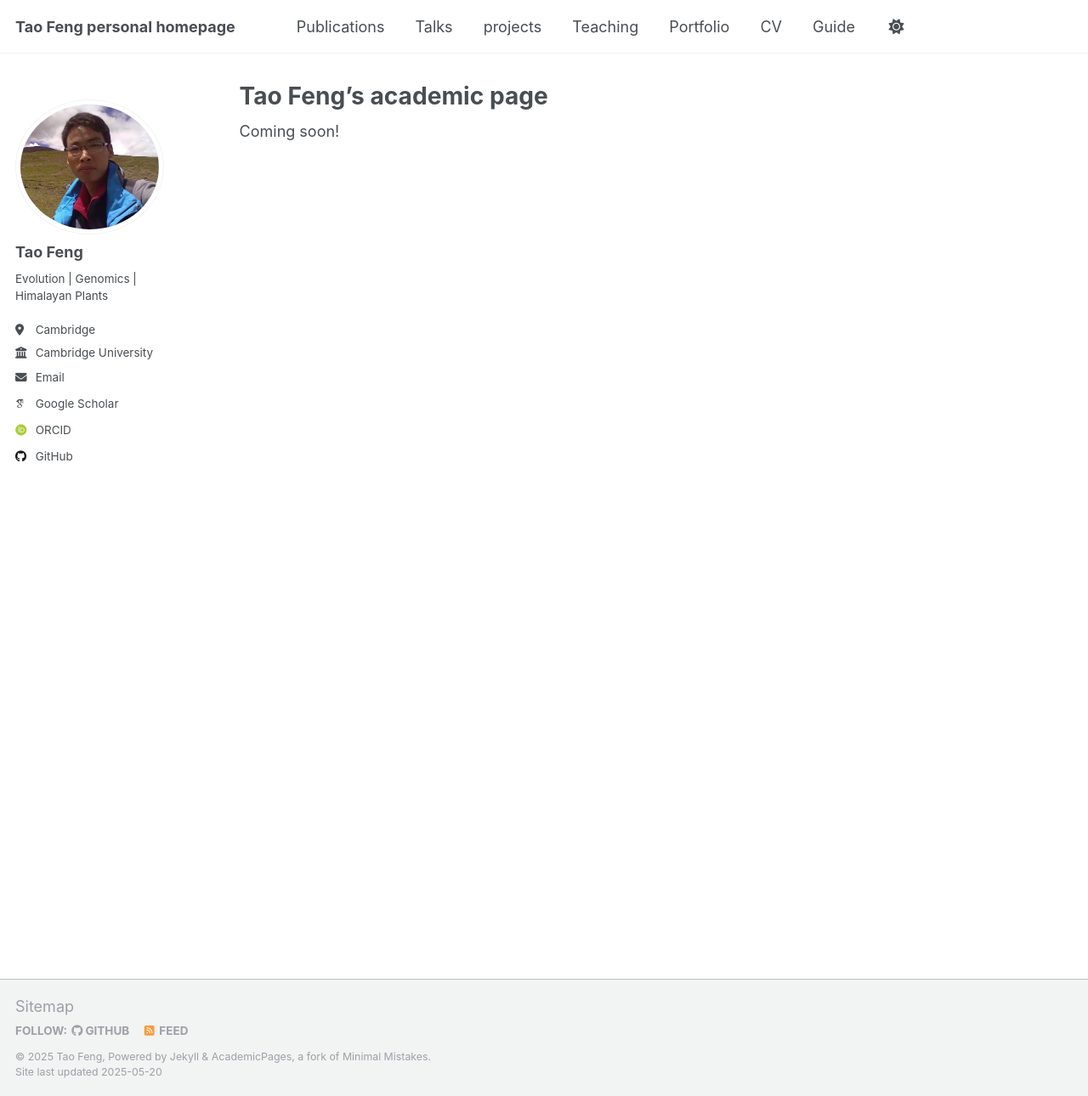
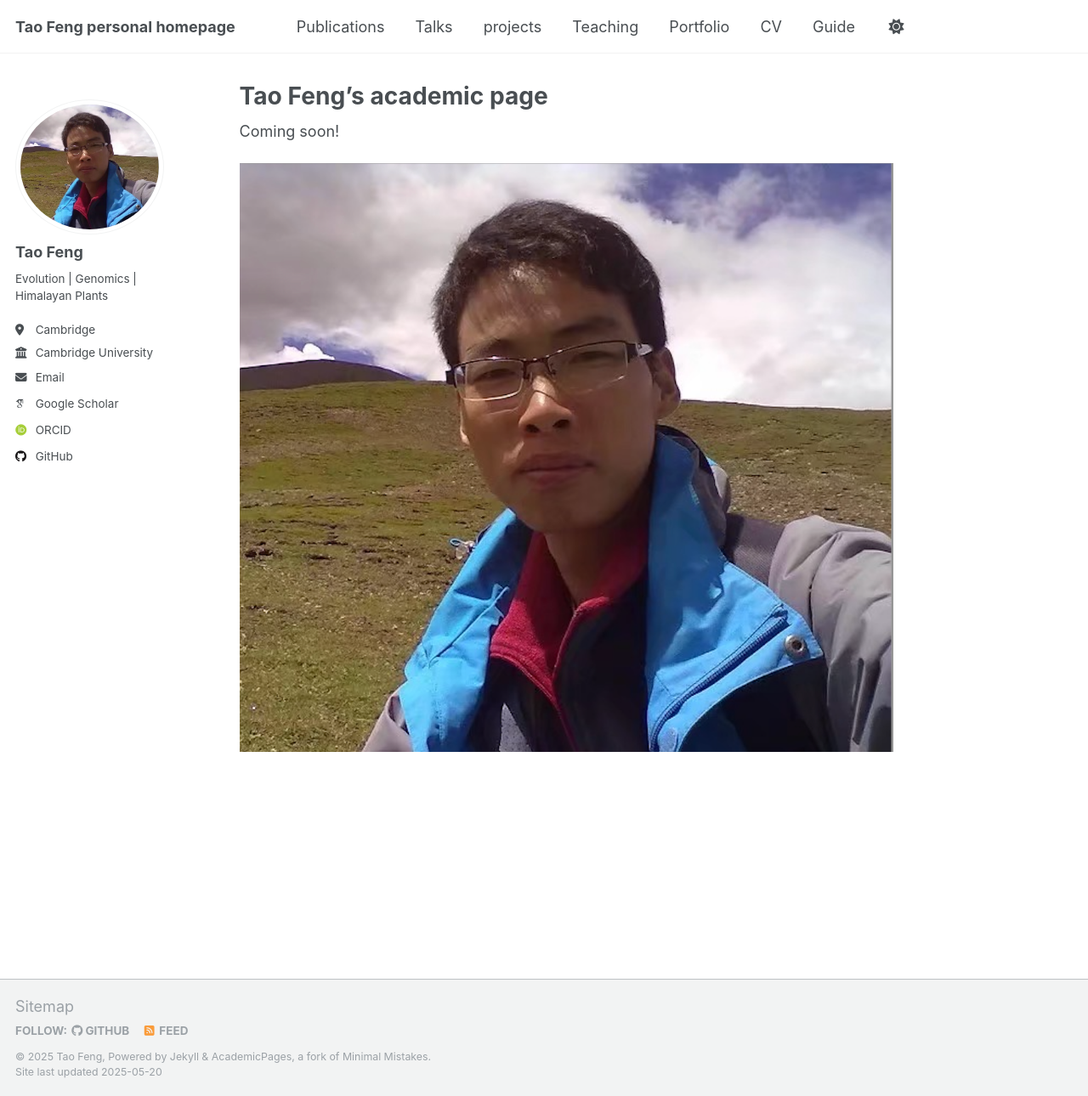
Before and after one commit to xiaoyezao/xiaoyezao.github.io, a Jekyll site: the page built from _pages/about.md, in a window 1280 px wide and 1290 px high. Shown: the whole window at 85% size. Built offline with Jekyll 4.4.1, drawn with Linux system fonts in a browser that asks for light colours; some web fonts are replaced.

Commit message:
Update about.md

```diff
--- a/_pages/about.md
+++ b/_pages/about.md
@@ -8,3 +8,5 @@ redirect_from:
 ---
 
 Coming soon!
+
+![My profile photo](/images/profile.png)
```
